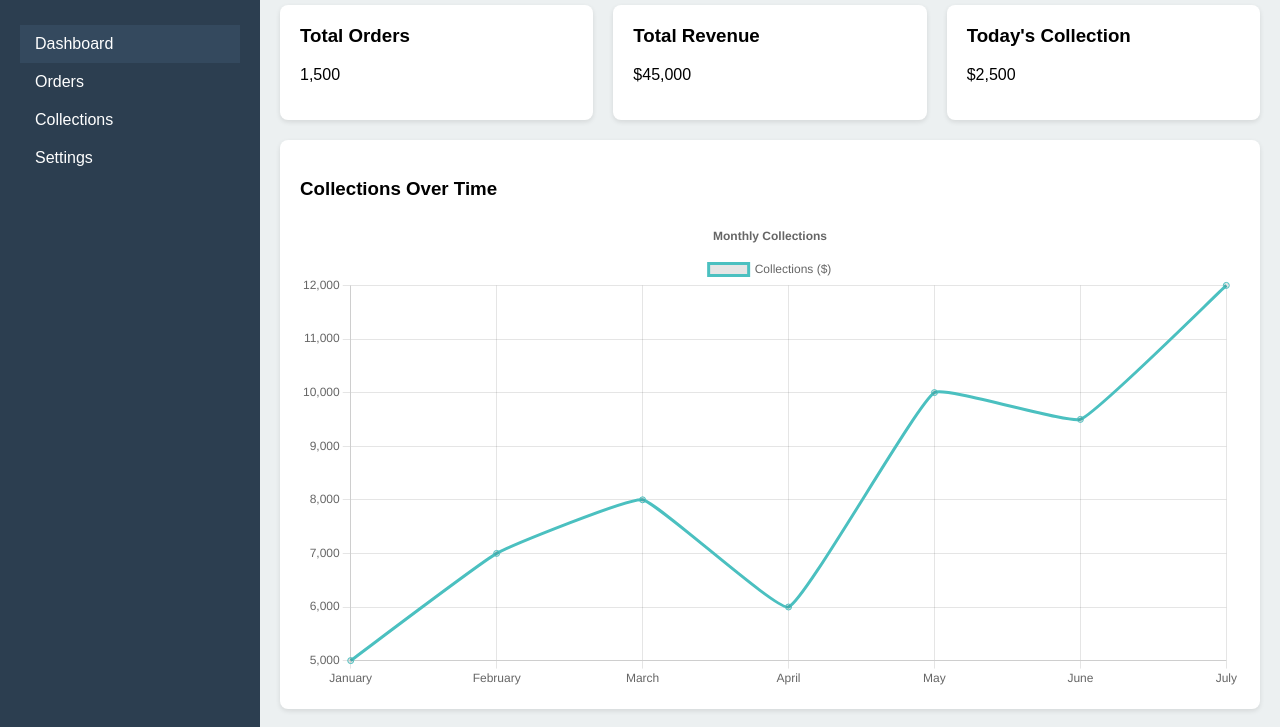
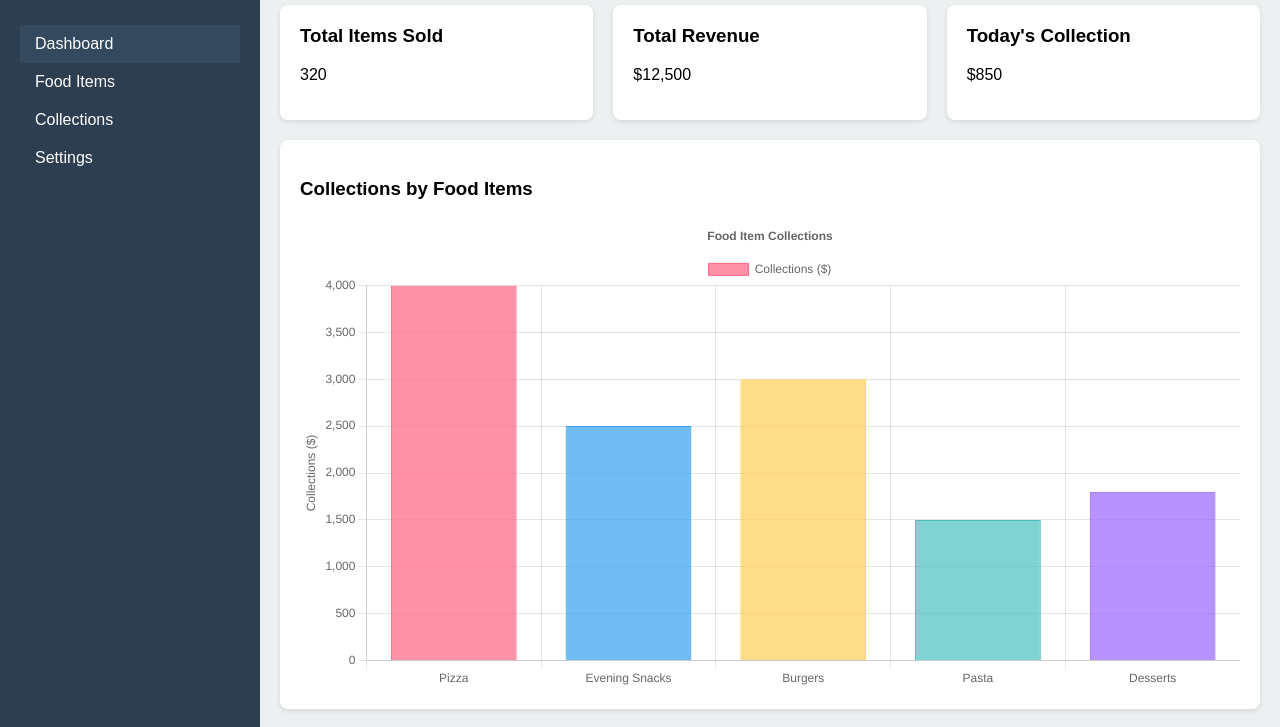
Before and after one commit to gandiboyinalikitha-2005/collab, a plain HTML site: page index.html in a window 1280 px wide. Shown: the part 73-800 px from the top of the page. Drawn offline with nearby package versions, Linux system fonts and the light colour scheme.

Commit message:
Update index.html
About food items service

```diff
--- a/index.html
+++ b/index.html
@@ -3,13 +3,14 @@
 <head>
     <meta charset="UTF-8" />
     <meta name="viewport" content="width=device-width, initial-scale=1.0"/>
-    <title>Food Delivery Dashboard</title>
+    <title>Food Items Dashboard</title>
     <style>
         body {
             margin: 0;
             font-family: Arial, sans-serif;
             display: flex;
             height: 100vh;
+            background-color: #ecf0f1;
         }
         .sidebar {
             width: 220px;
@@ -35,7 +36,6 @@
         .main-content {
             flex: 1;
             padding: 20px;
-            background-color: #ecf0f1;
             overflow-y: auto;
         }
         header {
@@ -56,12 +56,13 @@
             display: flex;
             gap: 20px;
             margin: 20px 0;
+            flex-wrap: wrap;
         }
         .card {
             background-color: white;
             padding: 20px;
             border-radius: 8px;
-            flex: 1;
+            flex: 1 1 200px;
             box-shadow: 0 2px 5px rgba(0,0,0,0.1);
         }
         .card h3 {
@@ -72,15 +73,35 @@
             padding: 20px;
             border-radius: 8px;
             box-shadow: 0 2px 5px rgba(0,0,0,0.1);
+            margin-top: 20px;
+        }
+        .food-list {
+            background-color: white;
+            padding: 20px;
+            border-radius: 8px;
+            box-shadow: 0 2px 5px rgba(0,0,0,0.1);
+            margin-top: 20px;
+        }
+        .food-list table {
+            width: 100%;
+            border-collapse: collapse;
+        }
+        .food-list th, .food-list td {
+            text-align: left;
+            padding: 10px;
+            border-bottom: 1px solid #ddd;
+        }
+        .food-list th {
+            background-color: #f4f4f4;
         }
     </style>
 </head>
 <body>
     <div class="sidebar">
-        <h2>Food Delivery</h2>
+        <h2>Food Dashboard</h2>
         <ul>
             <li class="active">Dashboard</li>
-            <li>Orders</li>
+            <li>Food Items</li>
             <li>Collections</li>
             <li>Settings</li>
         </ul>
@@ -94,59 +115,113 @@
 
         <div class="cards">
             <div class="card">
-                <h3>Total Orders</h3>
-                <p id="total-orders">1500</p>
+                <h3>Total Items Sold</h3>
+                <p id="total-items">320</p>
             </div>
             <div class="card">
                 <h3>Total Revenue</h3>
-                <p id="total-revenue">$45,000</p>
+                <p id="total-revenue">$12,500</p>
             </div>
             <div class="card">
                 <h3>Today's Collection</h3>
-                <p id="todays-collection">$2,500</p>
+                <p id="todays-collection">$850</p>
             </div>
         </div>
 
         <div class="chart-container">
-            <h3>Collections Over Time</h3>
-            <canvas id="collectionsChart"></canvas>
+            <h3>Collections by Food Items</h3>
+            <canvas id="foodChart"></canvas>
+        </div>
+
+        <div class="food-list">
+            <h3>Food Items and Rates</h3>
+            <table>
+                <thead>
+                    <tr>
+                        <th>Food Item</th>
+                        <th>Rate ($)</th>
+                    </tr>
+                </thead>
+                <tbody id="foodTableBody">
+                    <!-- Food items will be inserted here -->
+                </tbody>
+            </table>
         </div>
     </div>
 
     <!-- Chart.js CDN -->
     <script src="https://cdn.jsdelivr.net/npm/chart.js"></script>
     <script>
-        const ctx = document.getElementById('collectionsChart').getContext('2d');
-        const collectionsChart = new Chart(ctx, {
-            type: 'line',
+        // Food data with name and rate
+        const foodItems = [
+            { name: 'Pizza', rate: 12 },
+            { name: 'Evening Snacks', rate: 8 },
+            { name: 'Burgers', rate: 10 },
+            { name: 'Pasta', rate: 11 },
+            { name: 'Desserts', rate: 7 }
+        ];
+
+        // Fill the table with food items
+        const tableBody = document.getElementById('foodTableBody');
+        foodItems.forEach(item => {
+            const row = document.createElement('tr');
+            row.innerHTML = `<td>${item.name}</td><td>$${item.rate}</td>`;
+            tableBody.appendChild(row);
+        });
+
+        // Create the chart
+        const ctx = document.getElementById('foodChart').getContext('2d');
+        const foodChart = new Chart(ctx, {
+            type: 'bar',
             data: {
-                labels: ['January', 'February', 'March', 'April', 'May', 'June', 'July'],
+                labels: foodItems.map(item => item.name),
                 datasets: [{
                     label: 'Collections ($)',
-                    data: [5000, 7000, 8000, 6000, 10000, 9500, 12000],
-                    fill: false,
-                    borderColor: 'rgb(75, 192, 192)',
-                    tension: 0.1
+                    data: [4000, 2500, 3000, 1500, 1800],
+                    backgroundColor: [
+                        'rgba(255, 99, 132, 0.7)',
+                        'rgba(54, 162, 235, 0.7)',
+                        'rgba(255, 206, 86, 0.7)',
+                        'rgba(75, 192, 192, 0.7)',
+                        'rgba(153, 102, 255, 0.7)'
+                    ],
+                    borderColor: [
+                        'rgba(255, 99, 132, 1)',
+                        'rgba(54, 162, 235, 1)',
+                        'rgba(255, 206, 86, 1)',
+                        'rgba(75, 192, 192, 1)',
+                        'rgba(153, 102, 255, 1)'
+                    ],
+                    borderWidth: 1
                 }]
             },
             options: {
                 responsive: true,
+                scales: {
+                    y: {
+                        beginAtZero: true,
+                        title: {
+                            display: true,
+                            text: 'Collections ($)'
+                        }
+                    }
+                },
                 plugins: {
                     legend: {
-                        position: 'top',
+                        position: 'top'
                     },
                     title: {
                         display: true,
-                        text: 'Monthly Collections'
+                        text: 'Food Item Collections'
                     }
                 }
             }
         });
 
         // Example dynamic data update
-        document.getElementById('total-orders').textContent = "1,500";
-        document.getElementById('total-revenue').textContent = "$45,000";
-        document.getElementById('todays-collection').textContent = "$2,500";
+        document.getElementById('total-items').textContent = "320";
+        document.getElementById('total-revenue').textContent = "$12,500";
+        document.getElementById('todays-collection').textContent = "$850";
     </script>
 </body>
 </html>
```
